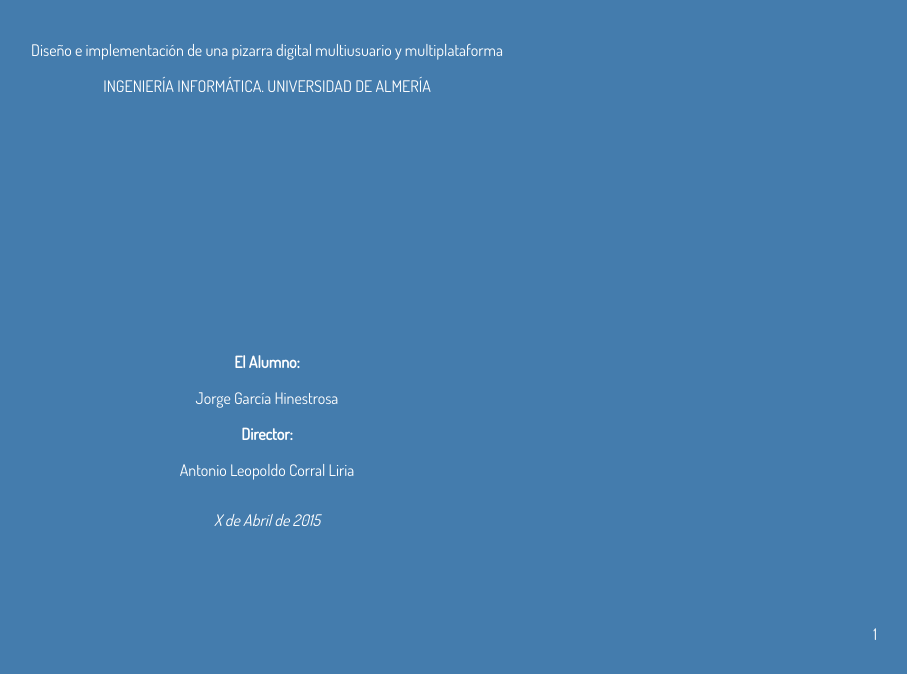
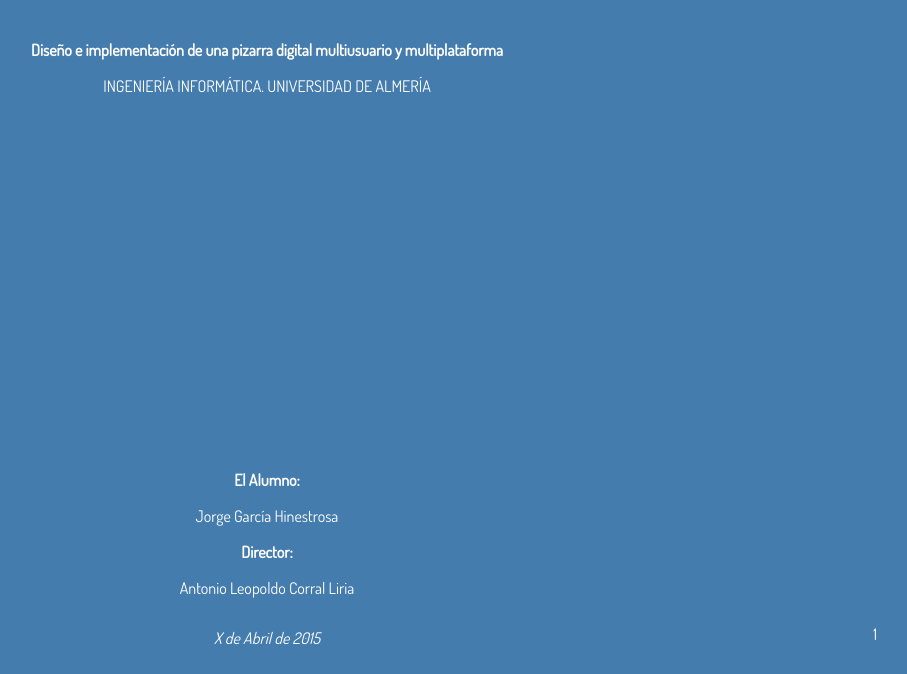
Before and after one commit to jghinestrosa/mean-whiteboard-slides, a website: page app/index.html in a window 1280 px wide. Shown: the part 126-800 px from the top of the page, without its empty margins (373-1280 px from the left). Drawn offline with nearby package versions, Linux system fonts and the light colour scheme; some packages are replaced by stand-ins of ours; files that its build step writes are made by us from their sources; files whose address does not match are found by name.

Commit message:
Fix some style issues in first slide

```diff
--- a/Gruntfile.js
+++ b/Gruntfile.js
@@ -68,7 +68,8 @@ module.exports = function (grunt) {
       options: {
         port: 9000,
         // Change this to '0.0.0.0' to access the server from outside.
-        hostname: 'localhost',
+        /*hostname: 'localhost',*/
+        hostname: '0.0.0.0',
         livereload: 35729
       },
       livereload: {
--- a/app/styles/main.css
+++ b/app/styles/main.css
@@ -57,10 +57,12 @@ p {
 }
 
 .credits {
-  position: relative;
-  margin-top: 20%;
+  position: absolute;
+  bottom: 0;
+  margin-bottom: 10px;
   color: white;
   text-align: center;
+  width: 100%;
 }
 
 .gradient-blue {
--- a/app/views/1.html
+++ b/app/views/1.html
@@ -1,12 +1,12 @@
 <slide id="one" ng-click="goToNextSlide()">
   <h1 class="mean-title">MEAN Whiteboard</h1>
-  <p class="mean-subtitle">Diseño e implementación de una pizarra digital multiusuario y multiplataforma</p>
+  <p class="mean-subtitle bold">Diseño e implementación de una pizarra digital multiusuario y multiplataforma</p>
   <p>INGENIERÍA INFORMÁTICA. UNIVERSIDAD DE ALMERÍA</p>
   <div class="credits">
     <p class="bold">El Alumno:</p>
     <p>Jorge García Hinestrosa</p>
     <p class="bold">Director:</p>
     <p>Antonio Leopoldo Corral Liria</p>
+    <p class="date">X de Abril de 2015</p>
   </div>
-  <p class="date">X de Abril de 2015</p>
 </slide>
```
